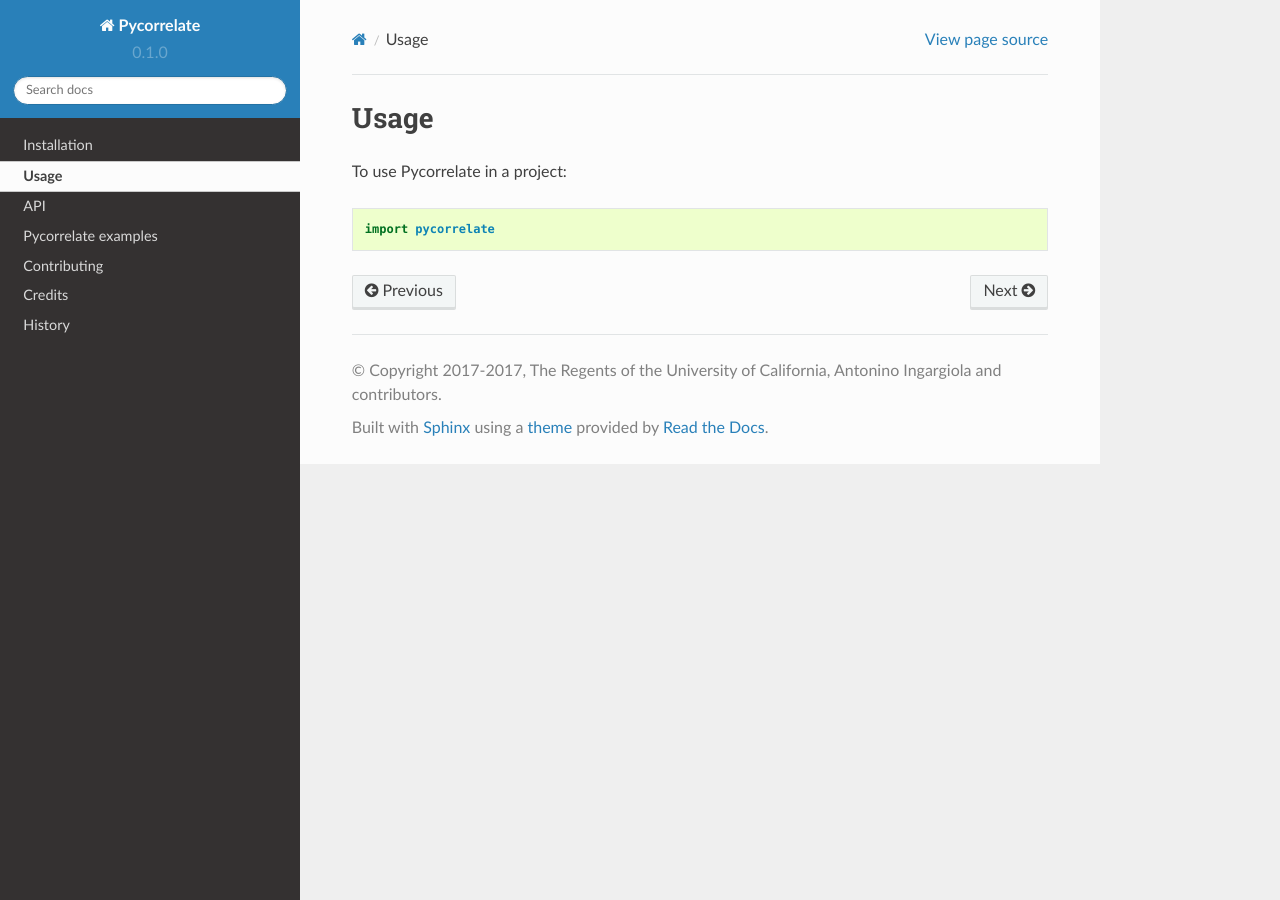
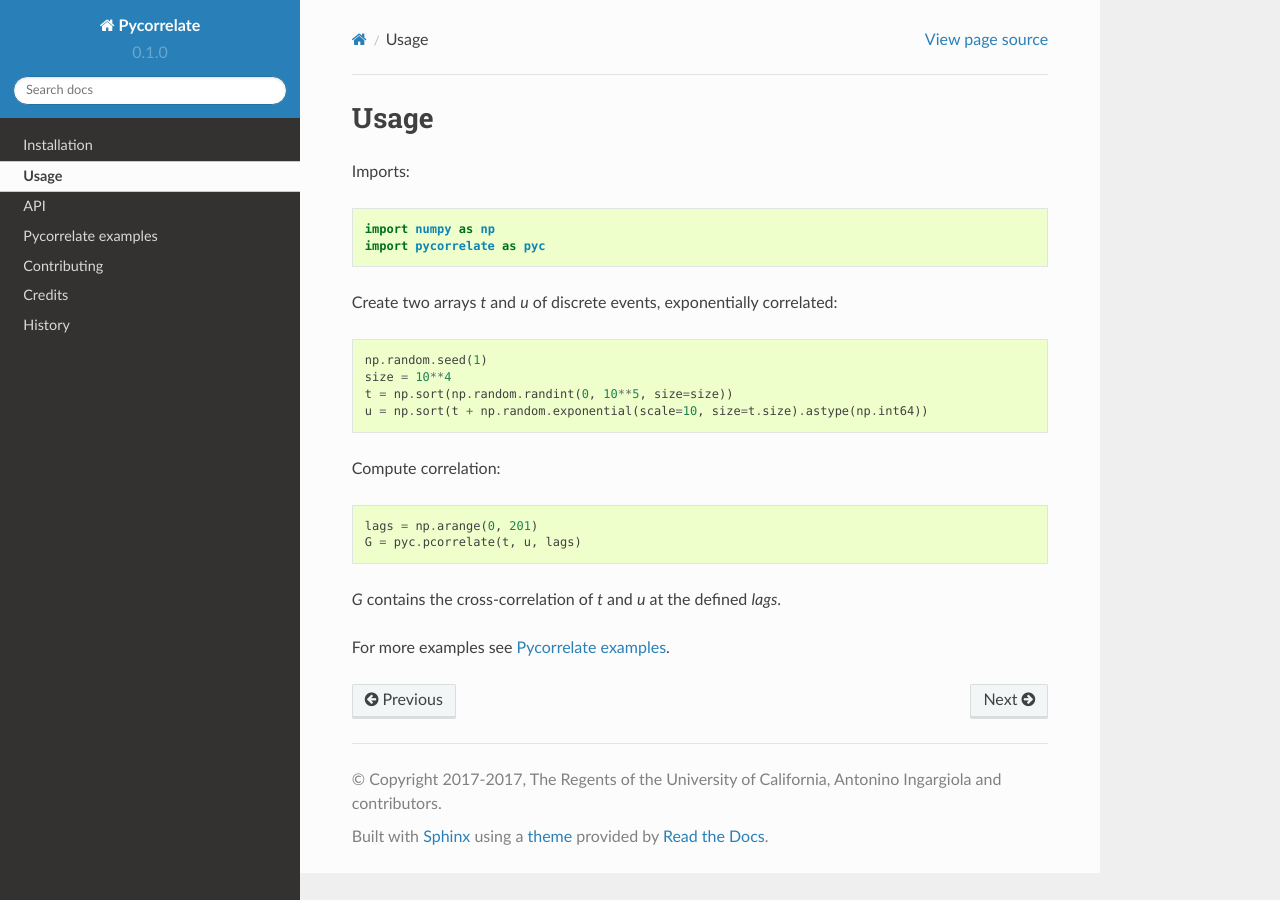
Before and after one commit to tritemio/pycorrelate, a Sphinx documentation site: the page built from docs/usage.rst, in a window 1280 px wide. Built offline with Sphinx 7.4.7 and the Read the Docs theme 2.0.0, drawn with Linux system fonts in a browser that asks for light colours.

Commit message:
Docs: various updates and fixes

```diff
--- a/docs/usage.rst
+++ b/docs/usage.rst
@@ -2,6 +2,23 @@
 Usage
 =====
 
-To use Pycorrelate in a project::
+Imports::
 
-    import pycorrelate
+    import numpy as np
+    import pycorrelate as pyc
+
+Create two arrays `t` and `u` of discrete events, exponentially correlated::
+
+    np.random.seed(1)
+    size = 10**4
+    t = np.sort(np.random.randint(0, 10**5, size=size))
+    u = np.sort(t + np.random.exponential(scale=10, size=t.size).astype(np.int64))
+
+Compute correlation::
+
+    lags = np.arange(0, 201)
+    G = pyc.pcorrelate(t, u, lags)
+
+`G` contains the cross-correlation of `t` and `u` at the defined `lags`.
+
+For more examples see :doc:`notebooks/pycorrelate-examples`.
```
Also changed, not shown: README.rst (+14 -11 lines), docs/notebooks/pycorrelate-examples.ipynb, 1 other file.
